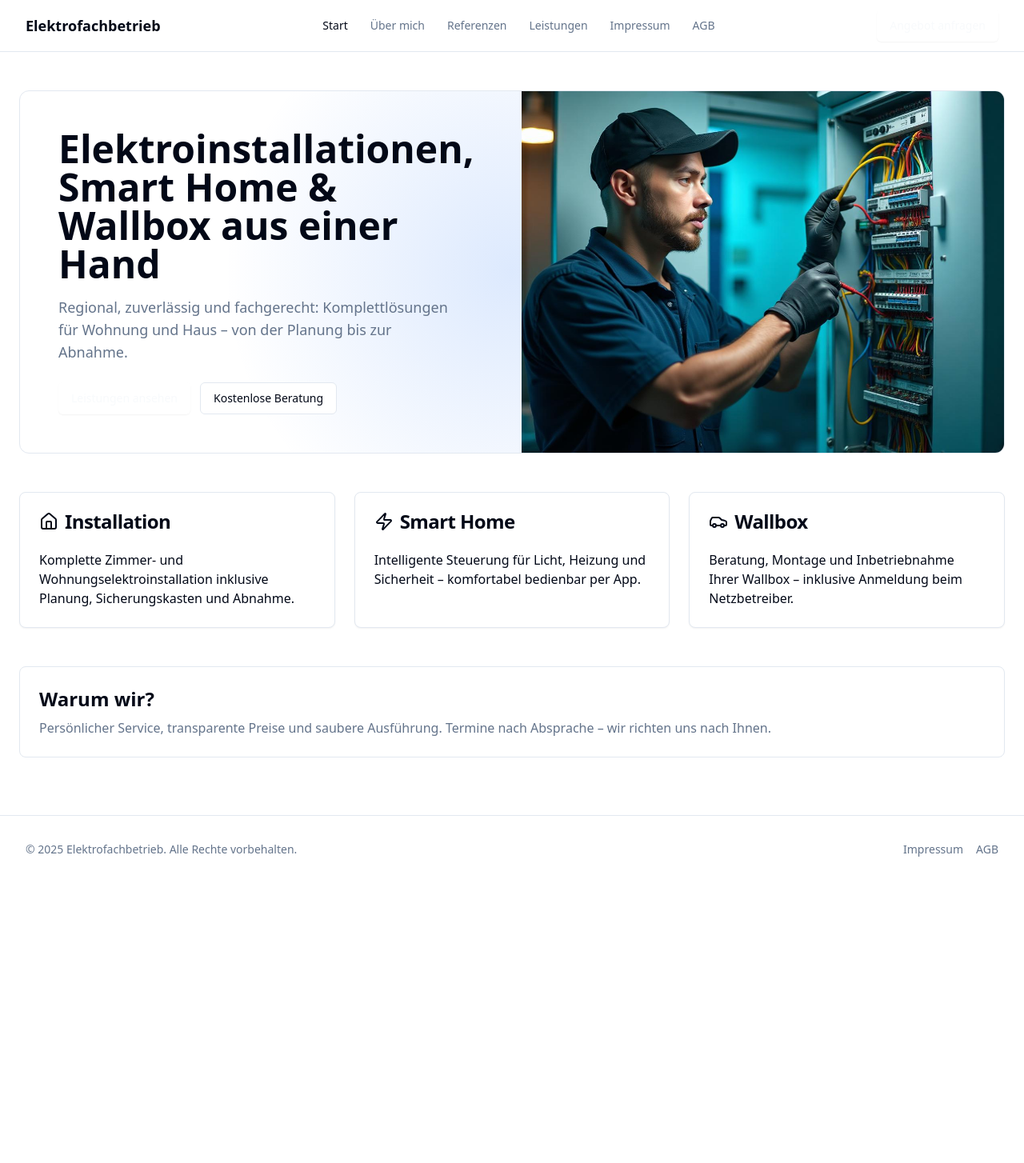
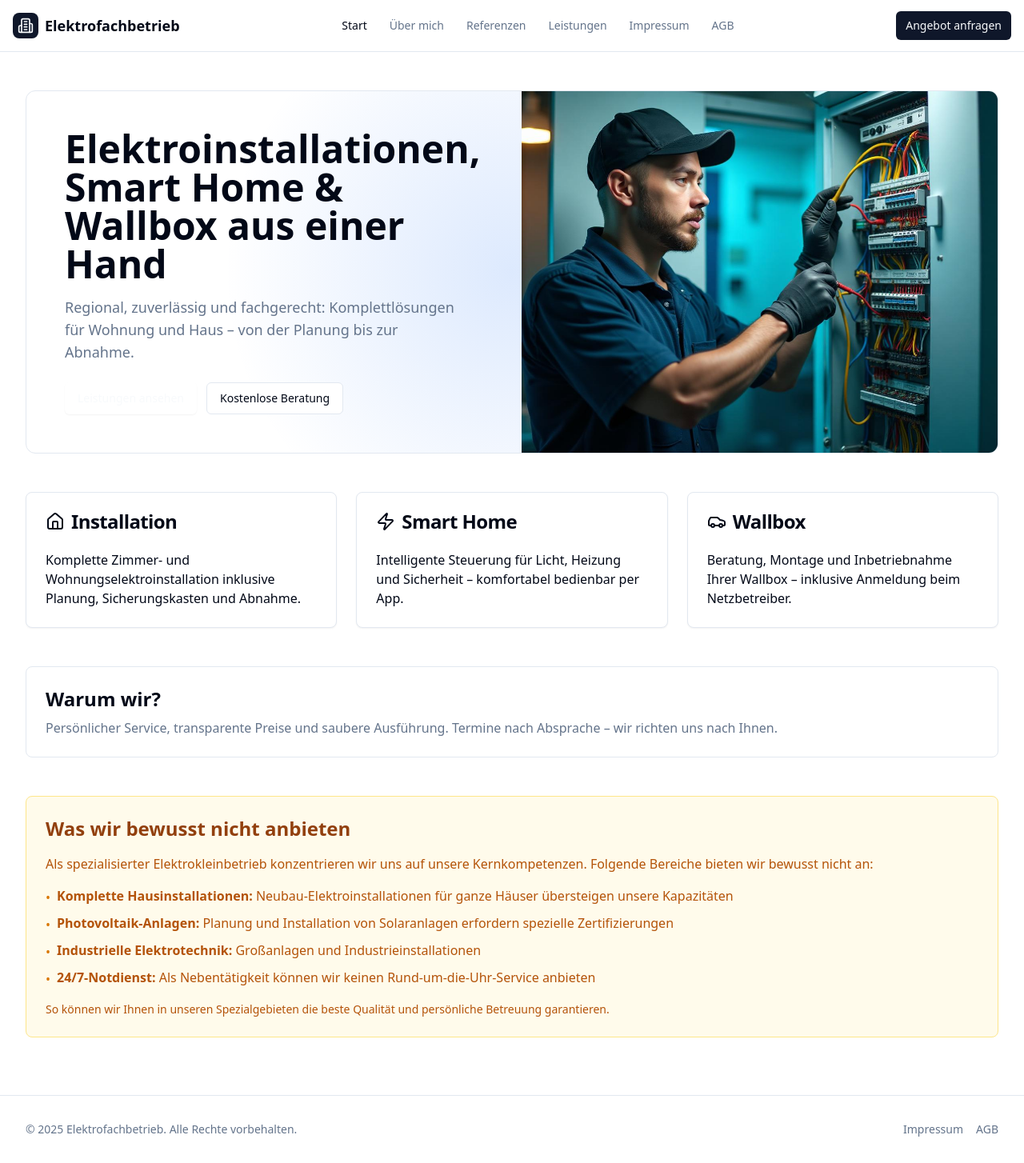
Before and after one commit to Rednaxela170488/elektro-meister-page, a React (Vite) app: page / in a window 1280 px wide. Shown: the whole page at 80% size. Before the commit the page ends 1104 px from the top, so only its background shows below. Built offline with nearby package versions, Linux system fonts and the light colour scheme.

Commit message:
Refactor website for responsiveness
- Ensure cross-browser compatibility and responsiveness across devices.
- Add a placeholder for the company logo.
- Implement mobile navigation visibility.
- Create a section for services not offered, such as full house installations and photovoltaics.

```diff
--- a/src/components/layout/Header.tsx
+++ b/src/components/layout/Header.tsx
@@ -1,5 +1,8 @@
 import { Link, NavLink } from "react-router-dom";
 import { Button } from "@/components/ui/button";
+import { Sheet, SheetContent, SheetTrigger } from "@/components/ui/sheet";
+import { Menu, Building2 } from "lucide-react";
+import { useState } from "react";
 
 const navLinkClass = ({ isActive }: { isActive: boolean }) =>
   `px-3 py-2 rounded-md text-sm font-medium transition-colors ${
@@ -7,26 +10,97 @@ const navLinkClass = ({ isActive }: { isActive: boolean }) =>
   }`;
 
 const Header = () => {
+  const [isOpen, setIsOpen] = useState(false);
+
+  const navigationItems = [
+    { to: "/", label: "Start", end: true },
+    { to: "/ueber-mich", label: "Über mich" },
+    { to: "/referenzen", label: "Referenzen" },
+    { to: "/leistungen", label: "Leistungen" },
+    { to: "/impressum", label: "Impressum" },
+    { to: "/agb", label: "AGB" },
+  ];
+
   return (
-    <header className="sticky top-0 z-40 w-full border-b bg-background/80 backdrop-blur">
-      <nav className="container mx-auto flex h-16 items-center justify-between">
-        <Link to="/" className="flex items-center gap-2">
-          <span className="text-lg font-semibold">Elektrofachbetrieb</span>
+    <header className="sticky top-0 z-40 w-full border-b bg-background/80 backdrop-blur supports-backdrop-blur:bg-background/60">
+      <nav className="container mx-auto flex h-16 items-center justify-between px-4">
+        {/* Logo Section */}
+        <Link to="/" className="flex items-center gap-2 hover:opacity-80 transition-opacity">
+          <div className="w-8 h-8 bg-primary rounded-lg flex items-center justify-center">
+            <Building2 className="w-5 h-5 text-primary-foreground" />
+          </div>
+          <span className="text-lg font-semibold text-foreground">Elektrofachbetrieb</span>
         </Link>
+
+        {/* Desktop Navigation */}
         <div className="hidden md:flex items-center gap-1">
-          <NavLink to="/" className={navLinkClass} end>Start</NavLink>
-          <NavLink to="/ueber-mich" className={navLinkClass}>Über mich</NavLink>
-          <NavLink to="/referenzen" className={navLinkClass}>Referenzen</NavLink>
-          <NavLink to="/leistungen" className={navLinkClass}>Leistungen</NavLink>
-          <NavLink to="/impressum" className={navLinkClass}>Impressum</NavLink>
-          <NavLink to="/agb" className={navLinkClass}>AGB</NavLink>
+          {navigationItems.map((item) => (
+            <NavLink
+              key={item.to}
+              to={item.to}
+              className={navLinkClass}
+              end={item.end}
+            >
+              {item.label}
+            </NavLink>
+          ))}
         </div>
+
+        {/* Desktop CTA & Mobile Menu */}
         <div className="flex items-center gap-2">
-          <Button asChild variant="hero">
+          <Button
+            asChild
+            variant="default"
+            size="sm"
+            className="hidden sm:inline-flex bg-primary hover:bg-primary/90 text-primary-foreground"
+          >
             <a href="mailto:kontakt@elektrofachbetrieb.de" aria-label="Angebot anfragen">
               Angebot anfragen
             </a>
           </Button>
+
+          {/* Mobile Menu */}
+          <Sheet open={isOpen} onOpenChange={setIsOpen}>
+            <SheetTrigger asChild>
+              <Button
+                variant="ghost"
+                size="sm"
+                className="md:hidden p-2"
+                aria-label="Menü öffnen"
+              >
+                <Menu className="h-5 w-5" />
+              </Button>
+            </SheetTrigger>
+            <SheetContent side="right" className="w-[300px] sm:w-[400px]">
+              <nav className="flex flex-col gap-4 mt-8">
+                {navigationItems.map((item) => (
+                  <NavLink
+                    key={item.to}
+                    to={item.to}
+                    className={({ isActive }) =>
+                      `block px-3 py-2 rounded-md text-base font-medium transition-colors ${
+                        isActive
+                          ? "text-primary bg-primary/10"
+                          : "text-foreground hover:text-primary hover:bg-primary/5"
+                      }`
+                    }
+                    end={item.end}
+                    onClick={() => setIsOpen(false)}
+                  >
+                    {item.label}
+                  </NavLink>
+                ))}
+
+                <div className="pt-4 border-t border-border">
+                  <Button asChild className="w-full" variant="default">
+                    <a href="mailto:kontakt@elektrofachbetrieb.de" onClick={() => setIsOpen(false)}>
+                      Angebot anfragen
+                    </a>
+                  </Button>
+                </div>
+              </nav>
+            </SheetContent>
+          </Sheet>
         </div>
       </nav>
     </header>
--- a/src/index.css
+++ b/src/index.css
@@ -108,6 +108,24 @@ All colors MUST be HSL.
 
   body {
     @apply bg-background text-foreground;
+    font-feature-settings: "rlig" 1, "calt" 1;
+    -webkit-font-smoothing: antialiased;
+    -moz-osx-font-smoothing: grayscale;
+  }
+
+  /* Ensure proper support for different browsers */
+  @supports (backdrop-filter: blur(20px)) {
+    .supports-backdrop-blur\:bg-background\/60 {
+      background-color: hsl(var(--background) / 0.6);
+    }
+  }
+
+  /* Better mobile touch targets */
+  @media (max-width: 768px) {
+    button, a, [role="button"] {
+      min-height: 44px;
+      min-width: 44px;
+    }
   }
 }
 
--- a/src/layouts/SiteLayout.tsx
+++ b/src/layouts/SiteLayout.tsx
@@ -6,7 +6,7 @@ const SiteLayout = ({ children }: { children: ReactNode }) => {
   return (
     <div className="min-h-screen flex flex-col bg-background text-foreground">
       <Header />
-      <main className="flex-1 container mx-auto px-4 md:px-6">{children}</main>
+      <main className="flex-1 container mx-auto px-4 md:px-6 lg:px-8 max-w-7xl">{children}</main>
       <Footer />
     </div>
   );
--- a/src/pages/Index.tsx
+++ b/src/pages/Index.tsx
@@ -48,6 +48,38 @@ const Index = () => {
         </div>
       </section>
 
+      {/* Was wir NICHT machen */}
+      <section className="mb-12">
+        <div className="rounded-lg border border-amber-200 bg-amber-50 dark:border-amber-800 dark:bg-amber-950/20 p-6">
+          <h2 className="text-2xl font-semibold mb-4 text-amber-800 dark:text-amber-200">Was wir bewusst nicht anbieten</h2>
+          <p className="text-amber-700 dark:text-amber-300 mb-4">
+            Als spezialisierter Elektrokleinbetrieb konzentrieren wir uns auf unsere Kernkompetenzen.
+            Folgende Bereiche bieten wir bewusst nicht an:
+          </p>
+          <ul className="text-amber-700 dark:text-amber-300 space-y-2">
+            <li className="flex items-start gap-2">
+              <span className="text-amber-600 dark:text-amber-400 mt-0.5">•</span>
+              <span><strong>Komplette Hausinstallationen:</strong> Neubau-Elektroinstallationen für ganze Häuser übersteigen unsere Kapazitäten</span>
+            </li>
+            <li className="flex items-start gap-2">
+              <span className="text-amber-600 dark:text-amber-400 mt-0.5">•</span>
+              <span><strong>Photovoltaik-Anlagen:</strong> Planung und Installation von Solaranlagen erfordern spezielle Zertifizierungen</span>
+            </li>
+            <li className="flex items-start gap-2">
+              <span className="text-amber-600 dark:text-amber-400 mt-0.5">•</span>
+              <span><strong>Industrielle Elektrotechnik:</strong> Großanlagen und Industrieinstallationen</span>
+            </li>
+            <li className="flex items-start gap-2">
+              <span className="text-amber-600 dark:text-amber-400 mt-0.5">•</span>
+              <span><strong>24/7-Notdienst:</strong> Als Nebentätigkeit können wir keinen Rund-um-die-Uhr-Service anbieten</span>
+            </li>
+          </ul>
+          <p className="text-amber-700 dark:text-amber-300 mt-4 text-sm">
+            So können wir Ihnen in unseren Spezialgebieten die beste Qualität und persönliche Betreuung garantieren.
+          </p>
+        </div>
+      </section>
+
       {/* Structured Data for LocalBusiness */}
       <script type="application/ld+json" dangerouslySetInnerHTML={{
         __html: JSON.stringify({
```
